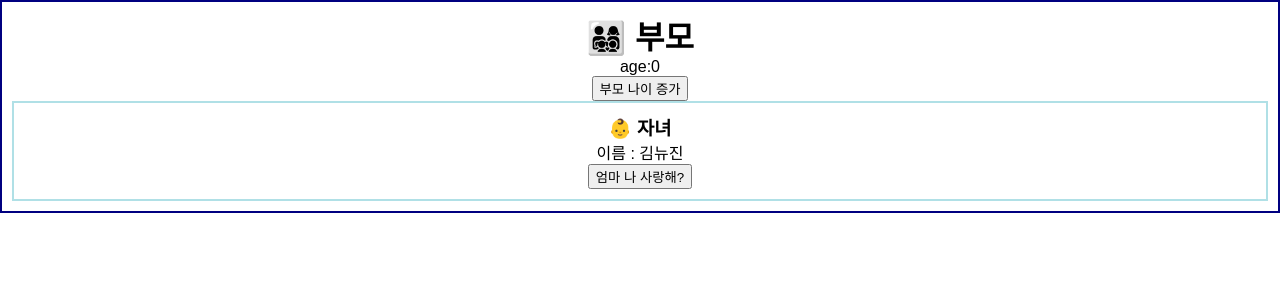
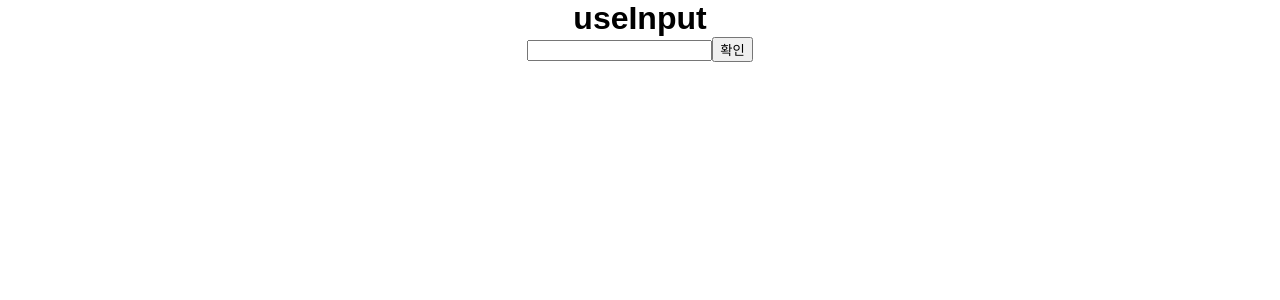
Before and after one commit to kimnewbie/react_hooks, a React (Create React App) app: page / in a window 1280 px wide. Shown: the top 300 px of the page. Built offline with nearby package versions, Linux system fonts and the light colour scheme.

Commit message:
customHook

```diff
--- a/src/App.js
+++ b/src/App.js
@@ -1,9 +1,9 @@
-import ReactMemo from "./hooks/ReactMemo";
+import CustomHook from "./hooks/CustomHook";
 
 function App() {
   return (
     <div className="container">
-      <ReactMemo />
+      <CustomHook />
     </div>
   );
 }
--- /dev/null
+++ b/src/hooks/CustomHook.js
@@ -0,0 +1,28 @@
+import React from 'react'
+import { useInput } from './custom/useInput';
+
+
+function displayMessage(message) {
+    alert(message);
+};
+
+const CustomHook = () => {
+    const [inputValue, handleChange, handleSubmit] = useInput("", displayMessage);
+
+    return (
+        <div>
+            <h1>useInput</h1>
+            <input
+                value={inputValue}
+                onChange={handleChange}
+            />
+            <button
+                onClick={handleSubmit}
+            >
+                확인
+            </button>
+        </div>
+    )
+}
+
+export default CustomHook
--- /dev/null
+++ b/src/hooks/custom/useInput.js
@@ -0,0 +1,16 @@
+import { useState } from "react";
+
+export function useInput(initialValue, submitAction) {
+    const [inputValue, setInputValue] = useState(initialValue);
+
+    const handleChange = (e) => {
+        setInputValue(e.target.value);
+    };
+
+    const handleSubmit = () => {
+        setInputValue('');
+        submitAction(inputValue);
+    };
+
+    return [inputValue, handleChange, handleSubmit];
+}
```
